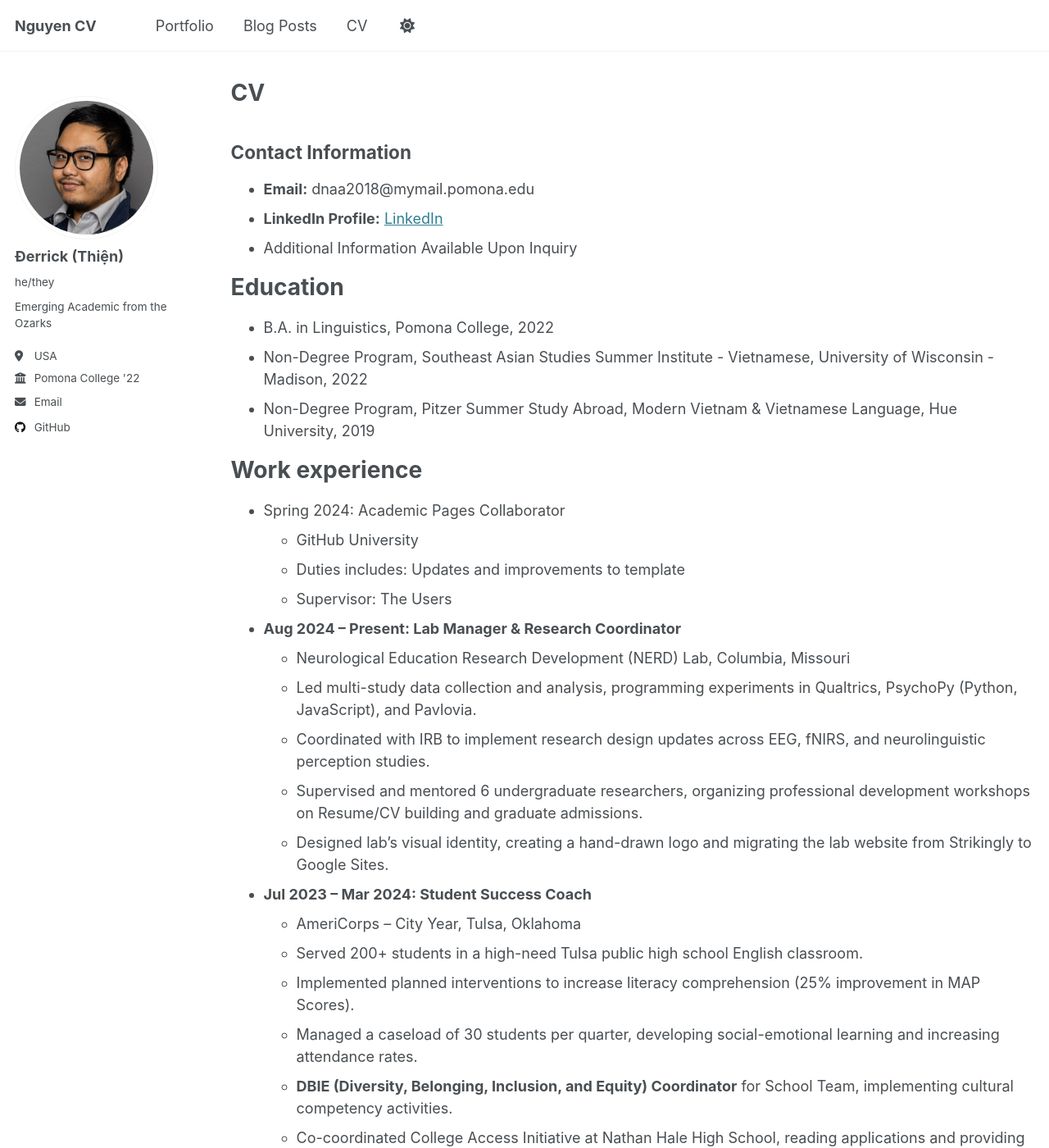
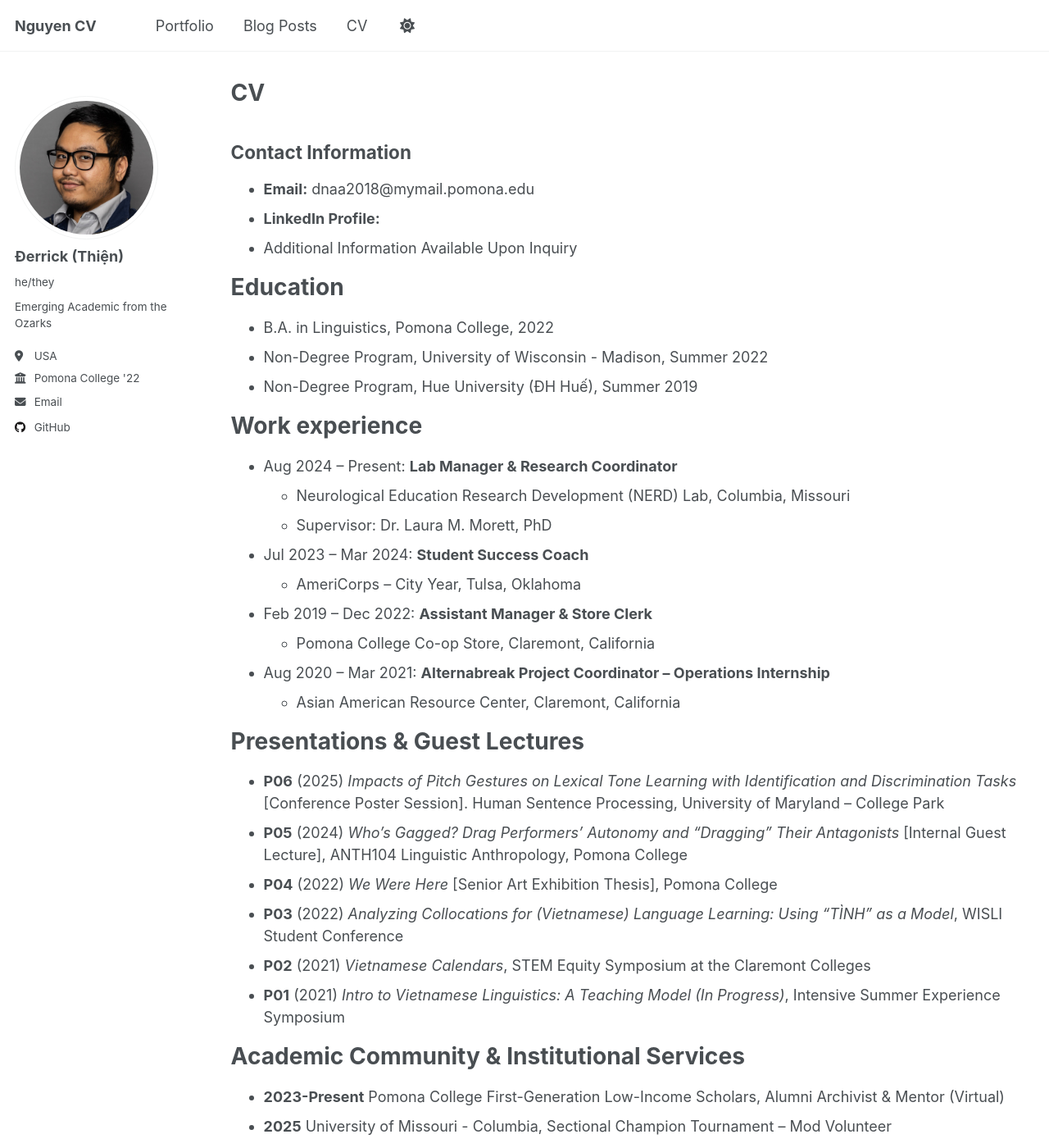
Before and after one commit to thienderrick/thienderrick.github.io, a Jekyll site: the page built from _pages/cv.md, in a window 1280 px wide and 1400 px high. Shown: the whole window at 82% size. Built offline with Jekyll 4.4.1, drawn with Linux system fonts in a browser that asks for light colours; some of the changed text lies outside the part shown.

Commit message:
Update cv.md

```diff
--- a/_pages/cv.md
+++ b/_pages/cv.md
@@ -11,46 +11,29 @@ redirect_from:
 
 ## Contact Information
 * **Email:** dnaa2018@mymail.pomona.edu
-* **LinkedIn Profile:** [LinkedIn](www.linkedin.com/in/derrick-nguyen-a18732176)
+* **LinkedIn Profile:**
 * Additional Information Available Upon Inquiry
 
 Education
 ======
 * B.A. in Linguistics, Pomona College, 2022
-* Non-Degree Program, Southeast Asian Studies Summer Institute - Vietnamese, University of Wisconsin - Madison, 2022
-* Non-Degree Program, Pitzer Summer Study Abroad, Modern Vietnam & Vietnamese Language, Hue University, 2019
+* Non-Degree Program, University of Wisconsin - Madison, Summer 2022
+* Non-Degree Program, Hue University (ĐH Huế), Summer 2019
 
 Work experience
 ======
-* Spring 2024: Academic Pages Collaborator
-  * GitHub University
-  * Duties includes: Updates and improvements to template
-  * Supervisor: The Users
+* Aug 2024 – Present: **Lab Manager & Research Coordinator**
+  * Neurological Education Research Development (NERD) Lab, Columbia, Missouri
+  * Supervisor: Dr. Laura M. Morett, PhD
 
-* **Aug 2024 – Present: Lab Manager & Research Coordinator**
-  * Neurological Education Research Development (NERD) Lab, Columbia, Missouri
-  * Led multi-study data collection and analysis, programming experiments in Qualtrics, PsychoPy (Python, JavaScript), and Pavlovia.
-  * Coordinated with IRB to implement research design updates across EEG, fNIRS, and neurolinguistic perception studies.
-  * Supervised and mentored 6 undergraduate researchers, organizing professional development workshops on Resume/CV building and graduate admissions.
-  * Designed lab's visual identity, creating a hand-drawn logo and migrating the lab website from Strikingly to Google Sites.
+* Jul 2023 – Mar 2024: **Student Success Coach**
+  * AmeriCorps – City Year, Tulsa, Oklahoma
 
-* **Jul 2023 – Mar 2024: Student Success Coach**
-  * AmeriCorps – City Year, Tulsa, Oklahoma
-  * Served 200+ students in a high-need Tulsa public high school English classroom.
-  * Implemented planned interventions to increase literacy comprehension (25% improvement in MAP Scores).
-  * Managed a caseload of 30 students per quarter, developing social-emotional learning and increasing attendance rates.
-  * **DBIE (Diversity, Belonging, Inclusion, and Equity) Coordinator** for School Team, implementing cultural competency activities.
-  * Co-coordinated College Access Initiative at Nathan Hale High School, reading applications and providing financial aid guidance.
+* Feb 2019 – Dec 2022: **Assistant Manager & Store Clerk**
+  * Pomona College Co-op Store, Claremont, California
 
-* **Feb 2019 – Dec 2022: Assistant Manager & Store Clerk**
-  * Pomona College Co-op Store, Claremont, California
-  * Supervised and trained 60+ student staff, sustaining 12 vendor relationships.
-  * Reduced online customer lead time from 2 weeks to 1 week on Shopify.
-  * Created the store's Instagram account (@coopstore47), amassing 300+ followers.
-
-* **Aug 2020 – Mar 2021: Alternabreak Project Coordinator – Operations Internship**
+* Aug 2020 – Mar 2021: **Alternabreak Project Coordinator – Operations Internship**
   * Asian American Resource Center, Claremont, California
-  * Coordinated a 4-day alternative spring break experience for 8 students.
 
 Presentations & Guest Lectures
 ======
@@ -89,7 +72,6 @@ Academic Community & Institutional Services
 - **2019** Hope Center Hue, Assistant English Instructor
 - **2019** The Draper Center for Community Partnerships, AVID First-Gen Panelist
 
-
 Skills
 ======
 * **Tools:** Adobe Creative Cloud (Photoshop, Illustrator, Premiere), iMovie, Microsoft & Google Suite, Linux (Unix), R-Studio, PsychoPy, Qualtrics, Canva, Shopify, WordPress.org, Audacity, Obsidian
```
